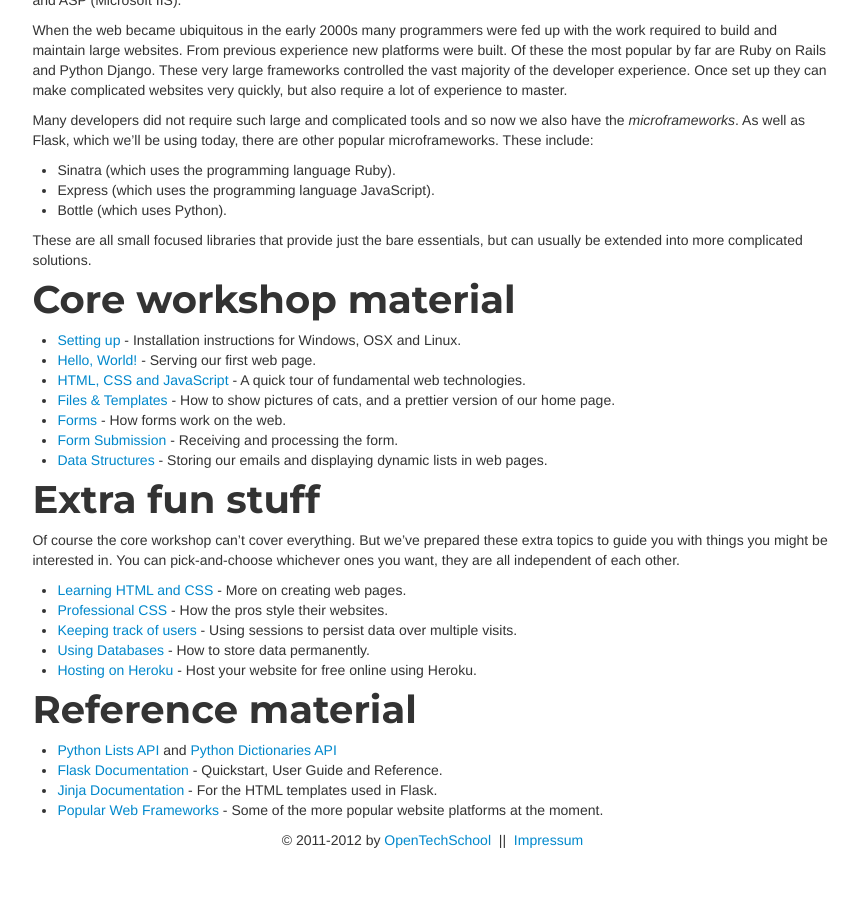
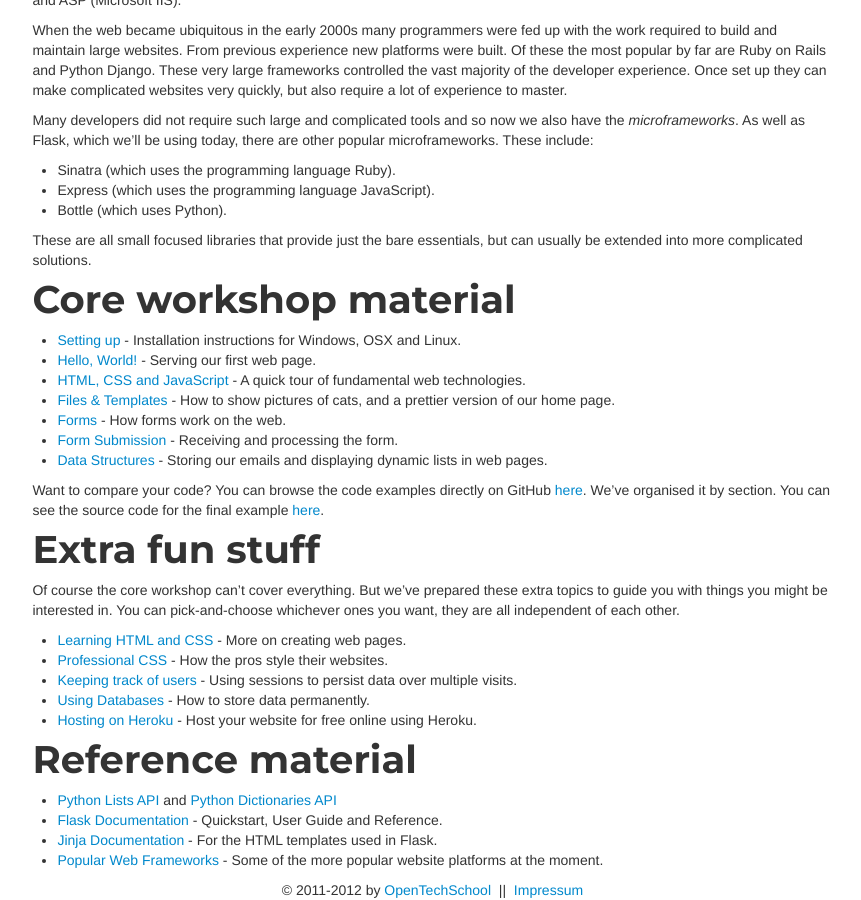
Before and after one commit to OpenTechSchool/python-flask, a Jekyll site: the page built from index.md, in a window 1280 px wide and 900 px high, scrolled down 953 px. Shown: the whole window, without its empty margins (314-1175 px from the left). Built offline with Jekyll 4.4.1, drawn with Linux system fonts in a browser that asks for light colours; before the commit the page ends 1803 px from its top, so only the background shows below that.

Commit message:
Added link to source code

```diff
--- a/index.md
+++ b/index.md
@@ -55,6 +55,8 @@
 * [Form Submission](core/form-submission.html) - Receiving and processing the form.
 * [Data Structures](core/data.html) - Storing our emails and displaying dynamic lists in web pages.
 
+Want to compare your code? You can browse the code examples directly on GitHub [here](https://github.com/OpenTechSchool/python-flask-code). We've organised it by section. You can see the source code for the final example [here](https://github.com/OpenTechSchool/python-flask-code/tree/master/core/data).
+
 # Extra fun stuff
 
 Of course the core workshop can't cover everything. But we've prepared these extra topics to guide you with things you might be interested in. You can pick-and-choose whichever ones you want, they are all independent of each other.
```
